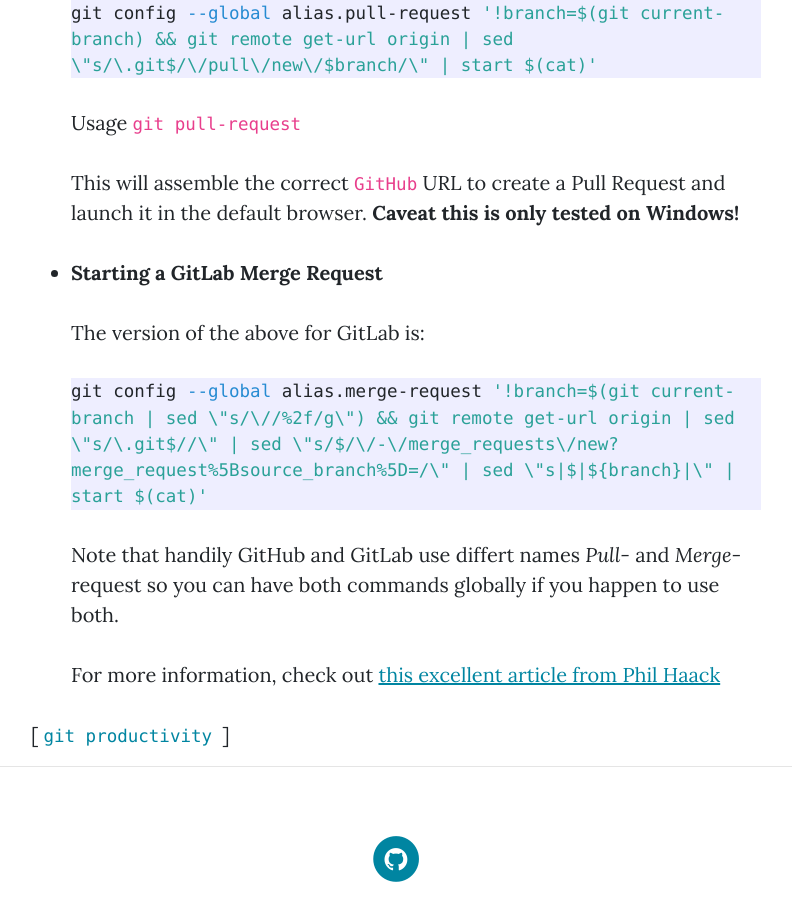
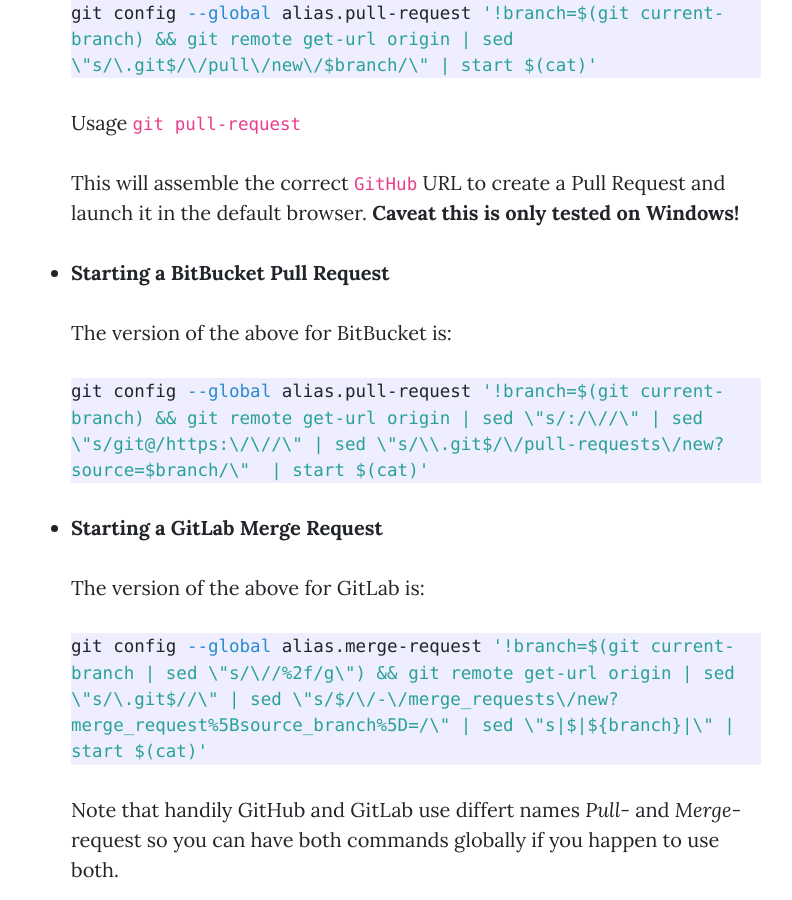
Before and after one commit to paxdev/paxdev.github.io, a Jekyll site: the page built from _posts/2020-05-20-git-aliases.md, in a window 1280 px wide and 900 px high, scrolled down 4057 px. Shown: the whole window, without its empty margins (244-1036 px from the left). Built offline with Jekyll 4.4.1, drawn with Linux system fonts in a browser that asks for light colours; our own code applies the rules of GitHub Pages for plain Markdown files.

Commit message:
Update Git Alias post for BitBucket PR

````diff
--- a/_posts/2020-05-20-git-aliases.md
+++ b/_posts/2020-05-20-git-aliases.md
@@ -117,6 +117,14 @@
 
   This will assemble the correct `GitHub` URL to create a Pull Request and launch it in the default browser. **Caveat this is only tested on Windows!**
 
+* **Starting a BitBucket Pull Request**
+
+  The version of the above for BitBucket is:
+
+  ```shell
+  git config --global alias.pull-request '!branch=$(git current-branch) && git remote get-url origin | sed \"s/:/\//\" | sed \"s/git@/https:\/\//\" | sed \"s/\\.git$/\/pull-requests\/new?source=$branch/\"  | start $(cat)'
+  ```
+
 * **Starting a GitLab Merge Request**
 
   The version of the above for GitLab is:
````
